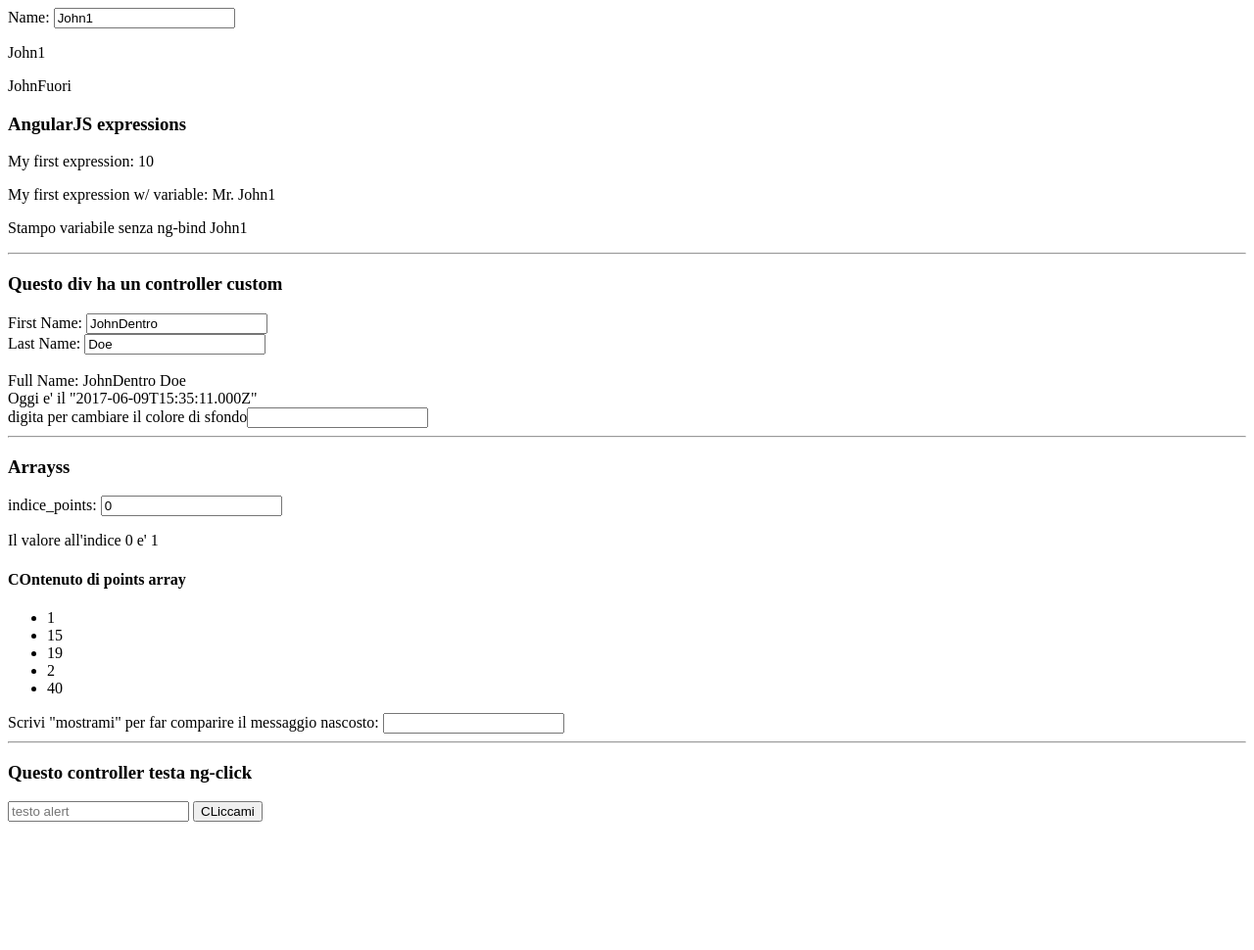
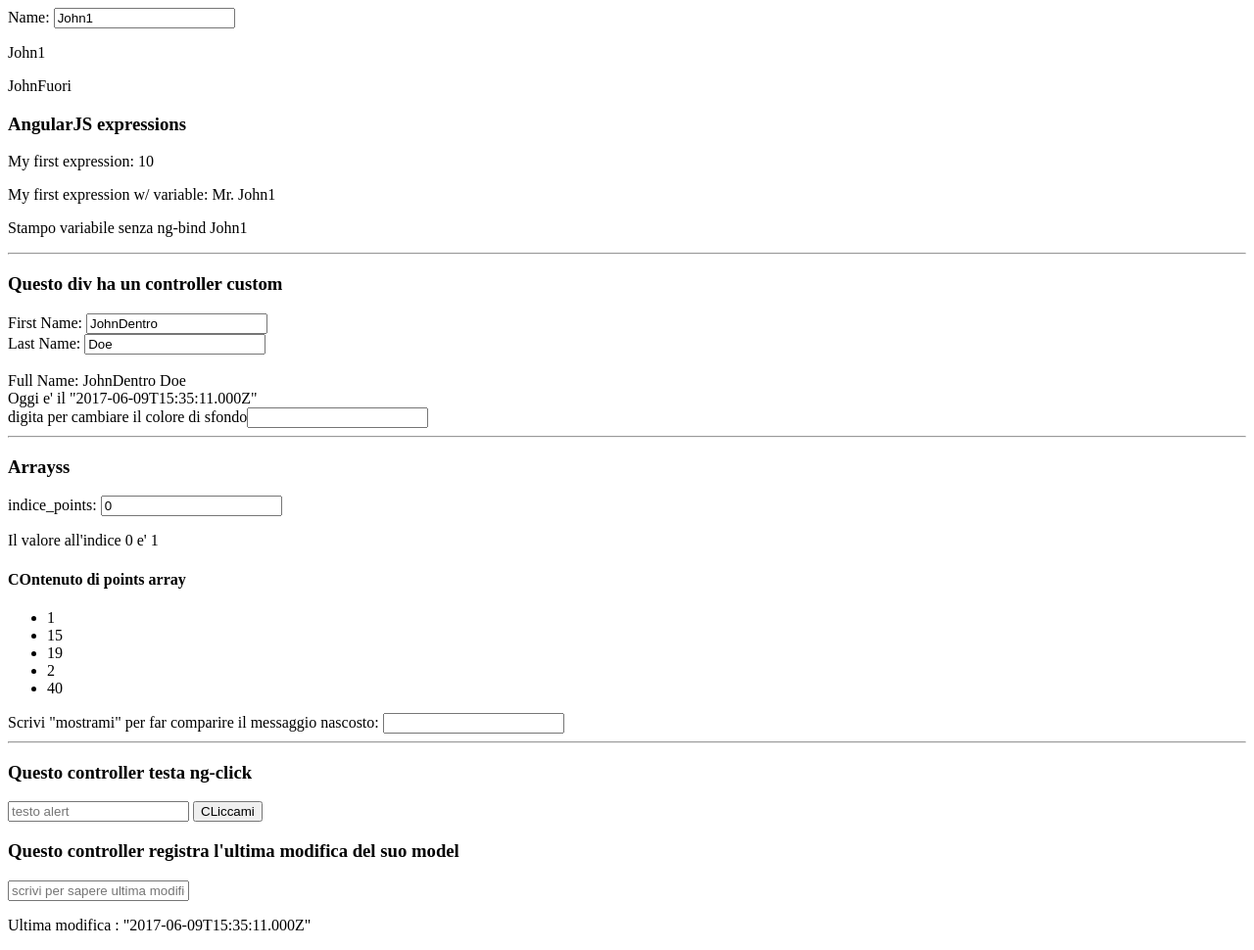
Before and after one commit to TheJoin95/giovanisi-web-based-gobetti-volta, a plain HTML site: page 09-06-2017/index.html in a window 1280 px wide. Shown: the whole page at 98% size. Before the commit the page ends 847 px from the top, so only its background shows below. Drawn offline with Linux system fonts and the light colour scheme.

Commit message:
09-06-2017 - metodi dei controller

```diff
--- a/09-06-2017/index.html
+++ b/09-06-2017/index.html
@@ -51,6 +51,13 @@
     <input placeholder="testo alert" type="text" ng-model="alert_text">
     <button ng-click="button_click()">CLiccami</button>
   </div>
+  <div ng-controller="last_edit_ctrl">
+    <h3>Questo controller registra l'ultima modifica del suo model</h3>
+    <input placeholder="scrivi per sapere ultima modifica" type="text" ng-model="last_edit_model">
+    <p>
+      Ultima modifica : {{ last_edit() }}
+    </p>
+  </div>
 </div>
 <script>
   var app1 = angular.module( 'App1', [] );
@@ -65,9 +72,15 @@
   } );
 
   app1.controller( 'click_actions', function ( $scope ) {
-    $scope.alert_text = "";
+    $scope.alert_text   = "";
     $scope.button_click = function () {
       alert( $scope.alert_text );
+    }
+  } );
+
+  app1.controller( 'last_edit_ctrl', function ( $scope ) {
+    $scope.last_edit = function () {
+      return new Date();
     }
   } );
 </script>
```
